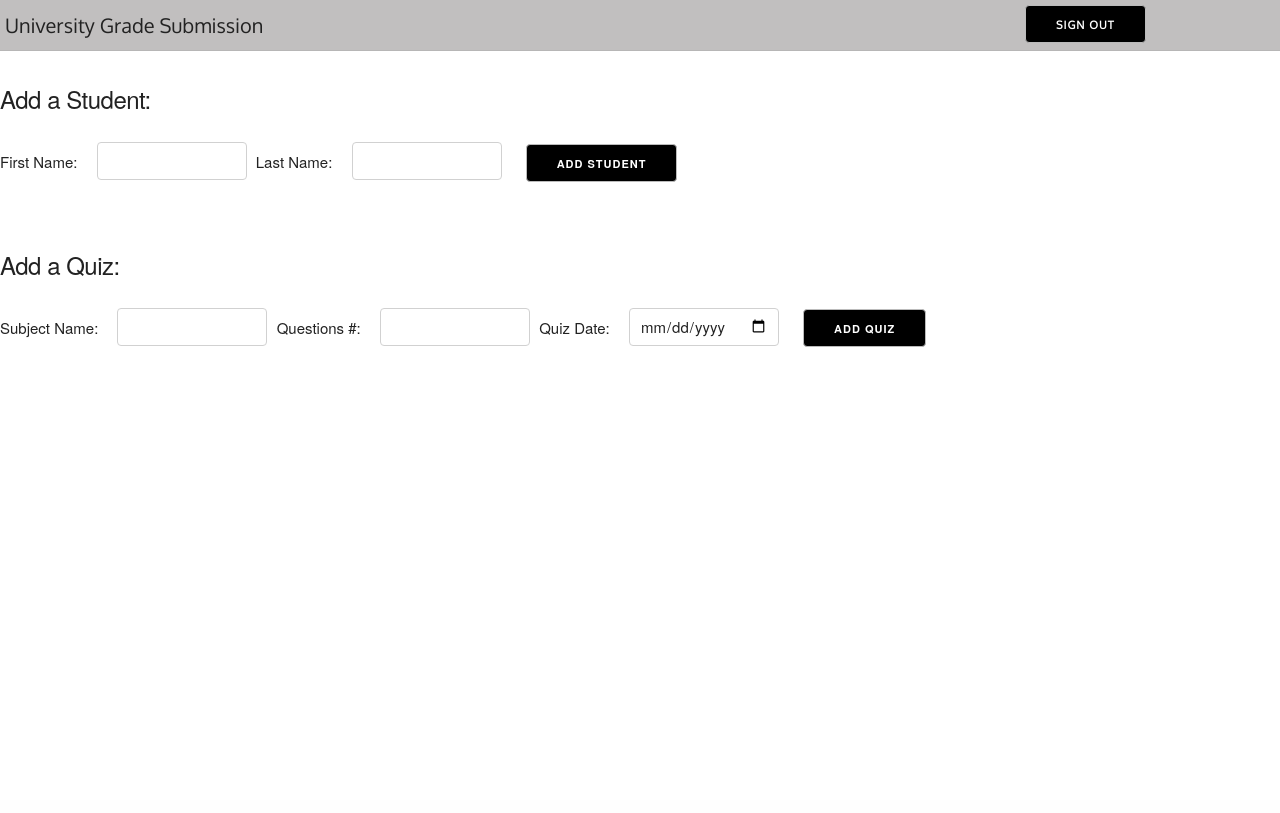
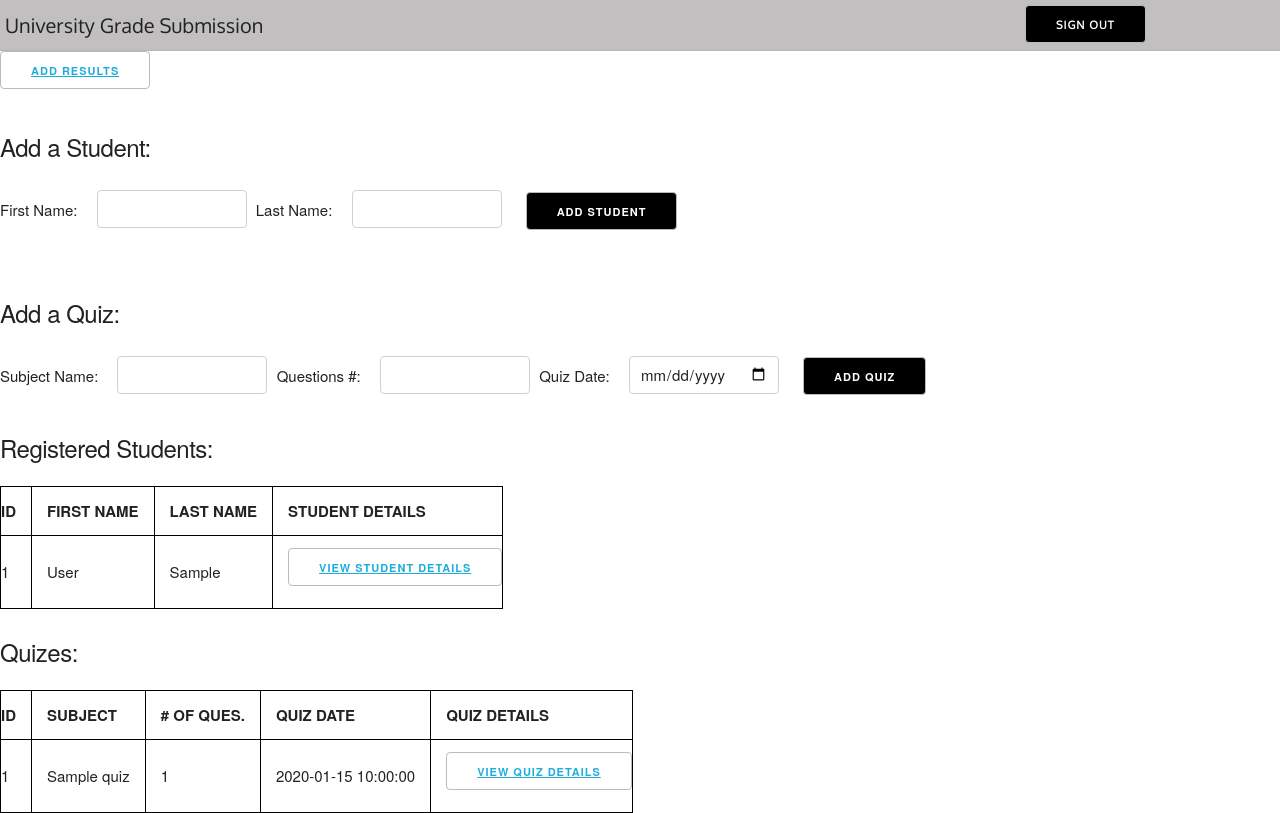
Before and after one commit to leov2000/IS211_Assignment12, a Flask app: template templates/dashboard.html in a window 1280 px wide. Before the commit the page ends 347 px from the top, so only its background shows below. Run offline with Flask 2, Linux system fonts and the light colour scheme; the template is opened without the code that fills it: most values are stand-ins (such as "Sample title", 1, 10 or a date in 2020); parts of the project's set-up code (start-up, migrations or seed data) failed here and were passed over.

Commit message:
(Added) rendered view for students & quiz tables

```diff
--- a/templates/dashboard.html
+++ b/templates/dashboard.html
@@ -31,6 +31,9 @@
                 </form>
             </div>
         </div>
+        {% if student_values and quiz_values %}
+            <div class="add-result"><button><a href="/results/add"> Add Results</a></button></div>
+        {% endif %}
         <div class="content">
             <div class="student-form-container">
                 <h5>Add a Student:</h3>
@@ -57,7 +60,56 @@
                             <button class='submit-form-button'>Add Quiz</button>
                         </form>
                     </div>
+            </div>
+
+            {% if student_values %}
+            <div class="student-table">
+                <div>
+                    <h5>Registered Students:</h5>
                 </div>
+                <table>
+                    <tr>
+                        <th>ID</th>
+                        <th>FIRST NAME</th>
+                        <th>LAST NAME</th>
+                        <th>STUDENT DETAILS</th>
+                    </tr>
+                    {% for student in student_values %}
+                    <tr>
+                        <td>{{ student.student_id }}</td>
+                        <td>{{ student.last_name }}</td>
+                        <td>{{ student.first_name }}</td>
+                        <td> <button><a href="student/{{student.student_id}}">View Student Details</a></button></td></td>
+                    </tr>
+                    {% endfor %}
+                </table>
+                {% endif %}
+            </div>
+            {% if quiz_values %}
+            <div class="student-table">
+                <div>
+                    <h5>Quizes:</h5>
+                </div>
+                <table>
+                    <tr>
+                        <th>ID</th>
+                        <th>SUBJECT</th>
+                        <th># OF QUES.</th>
+                        <th>QUIZ DATE</th>
+                        <th>QUIZ DETAILS</th>
+                    </tr>
+                    {% for quiz in quiz_values %}
+                    <tr>
+                        <td>{{ quiz.quiz_id }}</td>
+                        <td>{{ quiz.subject }}</td>
+                        <td>{{ quiz.quiz_num }}</td>
+                        <td>{{ quiz.quiz_date }}</td>
+                        <td> <button><a href="quiz/{{quiz.quiz_id}}">View Quiz Details</a></button></td></td>
+                    </tr>
+                    {% endfor %}
+                </table>
+                {% endif %}
+            </div>
         </div>
     </div>
 </body>
```
